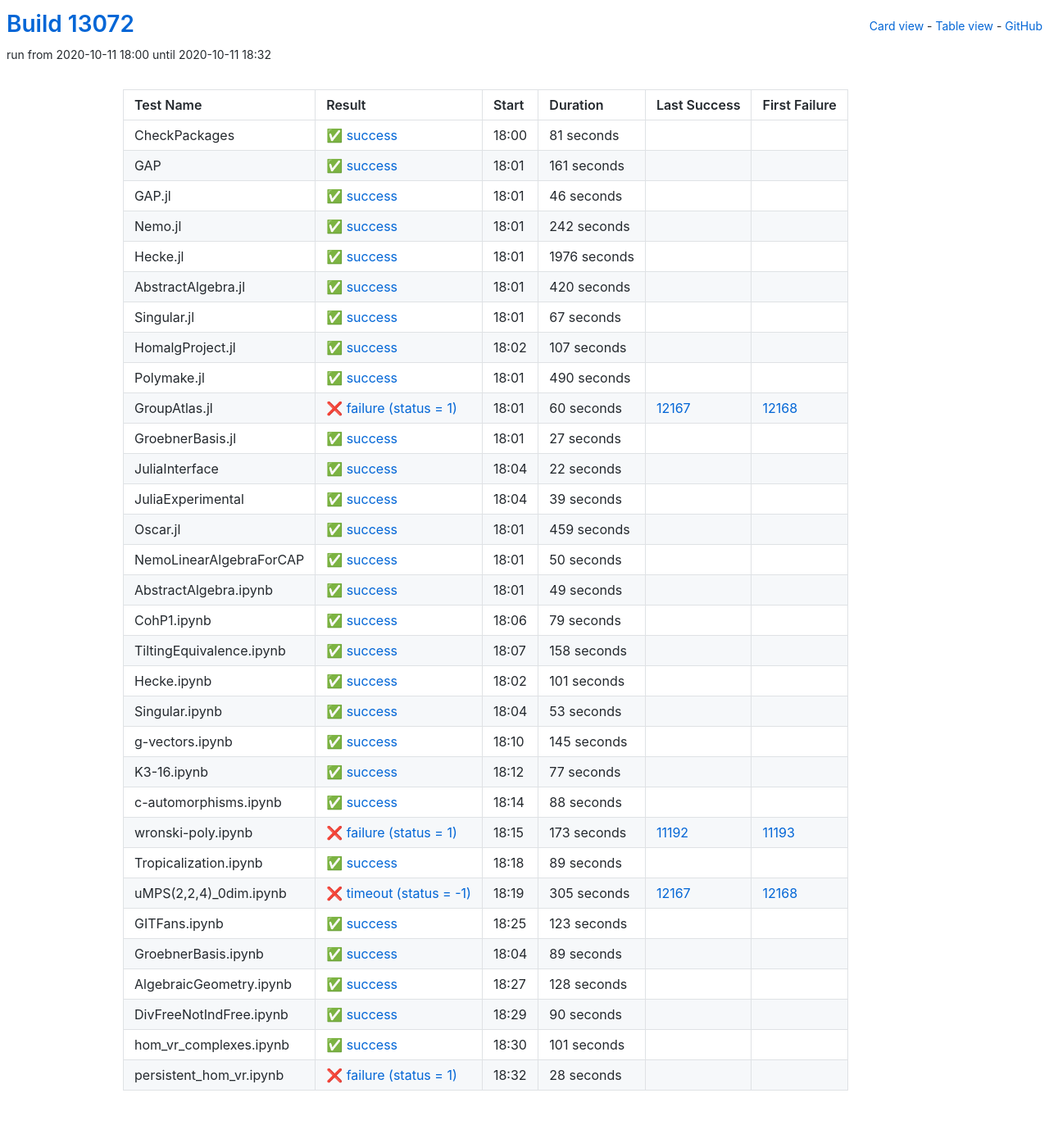
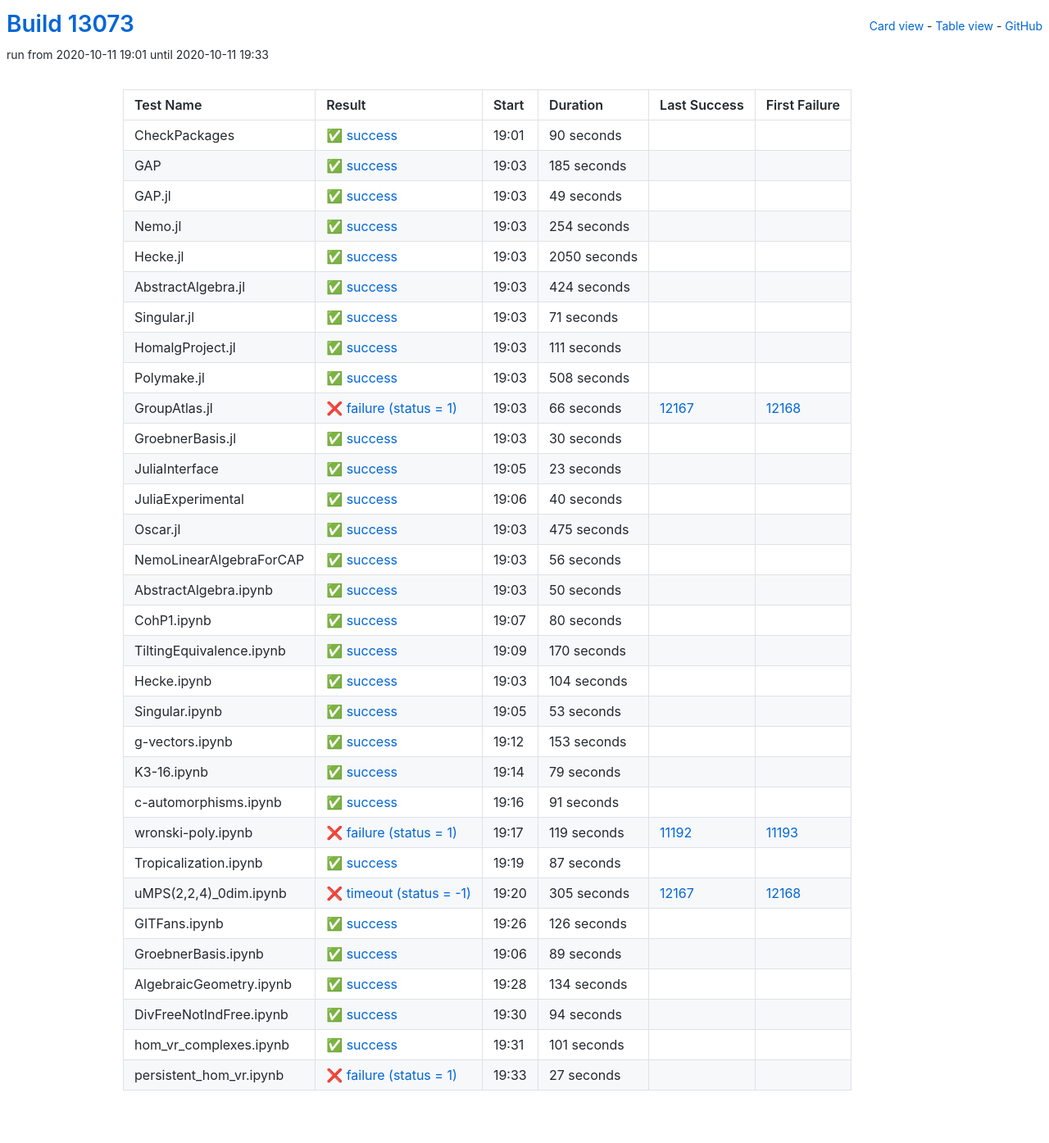
Before and after one commit to oscar-system/oscar-ci-status, a Jekyll site: the page built from table.html, in a window 1280 px wide. Shown: the whole page at 82% size. Built offline with Jekyll 4.4.1, drawn with Linux system fonts in a browser that asks for light colours.

Commit message:
Build #13073

```diff
--- a/_data/ci.yml
+++ b/_data/ci.yml
@@ -1,6 +1,6 @@
 ---
-build: 13072
-build_url: https://oscarci.mathematik.uni-kl.de/job/oscar/13072/
+build: 13073
+build_url: https://oscarci.mathematik.uni-kl.de/job/oscar/13073/
 job: oscar
 organization: oscar-system
 repo: oscar-ci-status
@@ -8,176 +8,188 @@
 tests:
 - name: CheckPackages
   id: checkpackages
-  log: https://oscarci.mathematik.uni-kl.de/job/oscar/13072/artifact/logs/build-13072/CheckPackages.log
-  start: 2020-10-11 18:00
+  log: https://oscarci.mathematik.uni-kl.de/job/oscar/13073/artifact/logs/build-13073/CheckPackages.log
+  start: 2020-10-11 19:01
   success: true
   exitcode: 0
   status: success
-  duration: 81
+  duration: 90
   last_success: false
   last_success_url:
   first_failure: false
   first_failure_url:
 - name: GAP
   id: gap
-  log: https://oscarci.mathematik.uni-kl.de/job/oscar/13072/artifact/logs/build-13072/GAP.log
-  start: 2020-10-11 18:01
+  log: https://oscarci.mathematik.uni-kl.de/job/oscar/13073/artifact/logs/build-13073/GAP.log
+  start: 2020-10-11 19:03
   success: true
   exitcode: 0
   status: success
-  duration: 161
+  duration: 185
   last_success: false
   last_success_url:
   first_failure: false
   first_failure_url:
 - name: GAP.jl
   id: gap-jl
-  log: https://oscarci.mathematik.uni-kl.de/job/oscar/13072/artifact/logs/build-13072/GAP.jl.log
-  start: 2020-10-11 18:01
+  log: https://oscarci.mathematik.uni-kl.de/job/oscar/13073/artifact/logs/build-13073/GAP.jl.log
+  start: 2020-10-11 19:03
   success: true
   exitcode: 0
   status: success
-  duration: 46
+  duration: 49
   last_success: false
   last_success_url:
   first_failure: false
   first_failure_url:
 - name: Nemo.jl
   id: nemo-jl
-  log: https://oscarci.mathematik.uni-kl.de/job/oscar/13072/artifact/logs/build-13072/Nemo.jl.log
-  start: 2020-10-11 18:01
+  log: https://oscarci.mathematik.uni-kl.de/job/oscar/13073/artifact/logs/build-13073/Nemo.jl.log
+  start: 2020-10-11 19:03
   success: true
   exitcode: 0
   status: success
-  duration: 242
+  duration: 254
   last_success: false
   last_success_url:
   first_failure: false
   first_failure_url:
 - name: Hecke.jl
   id: hecke-jl
-  log: https://oscarci.mathematik.uni-kl.de/job/oscar/13072/artifact/logs/build-13072/Hecke.jl.log
-  start: 2020-10-11 18:01
+  log: https://oscarci.mathematik.uni-kl.de/job/oscar/13073/artifact/logs/build-13073/Hecke.jl.log
+  start: 2020-10-11 19:03
   success: true
   exitcode: 0
   status: success
-  duration: 1976
+  duration: 2050
   last_success: false
   last_success_url:
   first_failure: false
   first_failure_url:
 - name: AbstractAlgebra.jl
   id: abstractalgebra-jl
-  log: https://oscarci.mathematik.uni-kl.de/job/oscar/13072/artifact/logs/build-13072/AbstractAlgebra.jl.log
-  start: 2020-10-11 18:01
+  log: https://oscarci.mathematik.uni-kl.de/job/oscar/13073/artifact/logs/build-13073/AbstractAlgebra.jl.log
+  start: 2020-10-11 19:03
   success: true
   exitcode: 0
   status: success
-  duration: 420
+  duration: 424
   last_success: false
   last_success_url:
   first_failure: false
   first_failure_url:
 - name: Singular.jl
   id: singular-jl
-  log: https://oscarci.mathematik.uni-kl.de/job/oscar/13072/artifact/logs/build-13072/Singular.jl.log
-  start: 2020-10-11 18:01
+  log: https://oscarci.mathematik.uni-kl.de/job/oscar/13073/artifact/logs/build-13073/Singular.jl.log
+  start: 2020-10-11 19:03
   success: true
   exitcode: 0
   status: success
-  duration: 67
+  duration: 71
   last_success: false
   last_success_url:
   first_failure: false
   first_failure_url:
 - name: HomalgProject.jl
   id: homalgproject-jl
-  log: https://oscarci.mathematik.uni-kl.de/job/oscar/13072/artifact/logs/build-13072/HomalgProject.jl.log
-  start: 2020-10-11 18:02
+  log: https://oscarci.mathematik.uni-kl.de/job/oscar/13073/artifact/logs/build-13073/HomalgProject.jl.log
+  start: 2020-10-11 19:03
   success: true
   exitcode: 0
   status: success
-  duration: 107
+  duration: 111
   last_success: false
   last_success_url:
   first_failure: false
   first_failure_url:
 - name: Polymake.jl
   id: polymake-jl
-  log: https://oscarci.mathematik.uni-kl.de/job/oscar/13072/artifact/logs/build-13072/Polymake.jl.log
-  start: 2020-10-11 18:01
+  log: https://oscarci.mathematik.uni-kl.de/job/oscar/13073/artifact/logs/build-13073/Polymake.jl.log
+  start: 2020-10-11 19:03
   success: true
   exitcode: 0
   status: success
-  duration: 490
+  duration: 508
   last_success: false
   last_success_url:
   first_failure: false
   first_failure_url:
 - name: GroupAtlas.jl
   id: groupatlas-jl
-  log: https://oscarci.mathematik.uni-kl.de/job/oscar/13072/artifact/logs/build-13072/GroupAtlas.jl.log
-  start: 2020-10-11 18:01
+  log: https://oscarci.mathematik.uni-kl.de/job/oscar/13073/artifact/logs/build-13073/GroupAtlas.jl.log
+  start: 2020-10-11 19:03
   success: false
   exitcode: 1
   status: failure
-  duration: 60
+  duration: 66
   last_success: 12167
   last_success_url: https://oscarci.mathematik.uni-kl.de/job/oscar/12167/
   first_failure: 12168
   first_failure_url: https://oscarci.mathematik.uni-kl.de/job/oscar/12168/
 - name: GroebnerBasis.jl
   id: groebnerbasis-jl
-  log: https://oscarci.mathematik.uni-kl.de/job/oscar/13072/artifact/logs/build-13072/GroebnerBasis.jl.log
-  start: 2020-10-11 18:01
+  log: https://oscarci.mathematik.uni-kl.de/job/oscar/13073/artifact/logs/build-13073/GroebnerBasis.jl.log
+  start: 2020-10-11 19:03
   success: true
   exitcode: 0
   status: success
-  duration: 27
+  duration: 30
   last_success: false
   last_success_url:
   first_failure: false
   first_failure_url:
 - name: JuliaInterface
   id: juliainterface
-  log: https://oscarci.mathematik.uni-kl.de/job/oscar/13072/artifact/logs/build-13072/JuliaInterface.log
-  start: 2020-10-11 18:04
+  log: https://oscarci.mathematik.uni-kl.de/job/oscar/13073/artifact/logs/build-13073/JuliaInterface.log
+  start: 2020-10-11 19:05
   success: true
   exitcode: 0
   status: success
-  duration: 22
+  duration: 23
   last_success: false
   last_success_url:
   first_failure: false
   first_failure_url:
 - name: JuliaExperimental
   id: juliaexperimental
-  log: https://oscarci.mathematik.uni-kl.de/job/oscar/13072/artifact/logs/build-13072/JuliaExperimental.log
-  start: 2020-10-11 18:04
+  log: https://oscarci.mathematik.uni-kl.de/job/oscar/13073/artifact/logs/build-13073/JuliaExperimental.log
+  start: 2020-10-11 19:06
   success: true
   exitcode: 0
   status: success
-  duration: 39
+  duration: 40
   last_success: false
   last_success_url:
   first_failure: false
   first_failure_url:
 - name: Oscar.jl
   id: oscar-jl
-  log: https://oscarci.mathematik.uni-kl.de/job/oscar/13072/artifact/logs/build-13072/Oscar.jl.log
-  start: 2020-10-11 18:01
+  log: https://oscarci.mathematik.uni-kl.de/job/oscar/13073/artifact/logs/build-13073/Oscar.jl.log
+  start: 2020-10-11 19:03
   success: true
   exitcode: 0
   status: success
-  duration: 459
+  duration: 475
   last_success: false
   last_success_url:
   first_failure: false
   first_failure_url:
 - name: NemoLinearAlgebraForCAP
   id: nemolinearalgebraforcap
-  log: https://oscarci.mathematik.uni-kl.de/job/oscar/13072/artifact/logs/build-13072/NemoLinearAlgebraForCAP.log
-  start: 2020-10-11 18:01
+  log: https://oscarci.mathematik.uni-kl.de/job/oscar/13073/artifact/logs/build-13073/NemoLinearAlgebraForCAP.log
+  start: 2020-10-11 19:03
+  success: true
+  exitcode: 0
+  status: success
+  duration: 56
+  last_success: false
+  last_success_url:
+  first_failure: false
+  first_failure_url:
+- name: AbstractAlgebra.ipynb
+  id: abstractalgebra-ipynb
+  log: https://oscarci.mathematik.uni-kl.de/job/oscar/13073/artifact/logs/build-13073/AbstractAlgebra.ipynb.log
+  start: 2020-10-11 19:03
   success: true
   exitcode: 0
   status: success
@@ -186,58 +198,46 @@
   last_success_url:
   first_failure: false
   first_failure_url:
-- name: AbstractAlgebra.ipynb
-  id: abstractalgebra-ipynb
-  log: https://oscarci.mathematik.uni-kl.de/job/oscar/13072/artifact/logs/build-13072/AbstractAlgebra.ipynb.log
-  start: 2020-10-11 18:01
+- name: CohP1.ipynb
+  id: cohp1-ipynb
+  log: https://oscarci.mathematik.uni-kl.de/job/oscar/13073/artifact/logs/build-13073/CohP1.ipynb.log
+  start: 2020-10-11 19:07
   success: true
   exitcode: 0
   status: success
-  duration: 49
-  last_success: false
-  last_success_url:
-  first_failure: false
-  first_failure_url:
-- name: CohP1.ipynb
-  id: cohp1-ipynb
-  log: https://oscarci.mathematik.uni-kl.de/job/oscar/13072/artifact/logs/build-13072/CohP1.ipynb.log
-  start: 2020-10-11 18:06
-  success: true
-  exitcode: 0
-  status: success
-  duration: 79
+  duration: 80
   last_success: false
   last_success_url:
   first_failure: false
   first_failure_url:
 - name: TiltingEquivalence.ipynb
   id: tiltingequivalence-ipynb
-  log: https://oscarci.mathematik.uni-kl.de/job/oscar/13072/artifact/logs/build-13072/TiltingEquivalence.ipynb.log
-  start: 2020-10-11 18:07
+  log: https://oscarci.mathematik.uni-kl.de/job/oscar/13073/artifact/logs/build-13073/TiltingEquivalence.ipynb.log
+  start: 2020-10-11 19:09
   success: true
   exitcode: 0
   status: success
-  duration: 158
+  duration: 170
   last_success: false
   last_success_url:
   first_failure: false
   first_failure_url:
 - name: Hecke.ipynb
   id: hecke-ipynb
-  log: https://oscarci.mathematik.uni-kl.de/job/oscar/13072/artifact/logs/build-13072/Hecke.ipynb.log
-  start: 2020-10-11 18:02
+  log: https://oscarci.mathematik.uni-kl.de/job/oscar/13073/artifact/logs/build-13073/Hecke.ipynb.log
+  start: 2020-10-11 19:03
   success: true
   exitcode: 0
   status: success
-  duration: 101
+  duration: 104
   last_success: false
   last_success_url:
   first_failure: false
   first_failure_url:
 - name: Singular.ipynb
   id: singular-ipynb
-  log: https://oscarci.mathematik.uni-kl.de/job/oscar/13072/artifact/logs/build-13072/Singular.ipynb.log
-  start: 2020-10-11 18:04
+  log: https://oscarci.mathematik.uni-kl.de/job/oscar/13073/artifact/logs/build-13073/Singular.ipynb.log
+  start: 2020-10-11 19:05
   success: true
   exitcode: 0
   status: success
@@ -248,68 +248,68 @@
   first_failure_url:
 - name: g-vectors.ipynb
   id: g-vectors-ipynb
-  log: https://oscarci.mathematik.uni-kl.de/job/oscar/13072/artifact/logs/build-13072/g-vectors.ipynb.log
-  start: 2020-10-11 18:10
+  log: https://oscarci.mathematik.uni-kl.de/job/oscar/13073/artifact/logs/build-13073/g-vectors.ipynb.log
+  start: 2020-10-11 19:12
   success: true
   exitcode: 0
   status: success
-  duration: 145
+  duration: 153
   last_success: false
   last_success_url:
   first_failure: false
   first_failure_url:
 - name: K3-16.ipynb
   id: k3-16-ipynb
-  log: https://oscarci.mathematik.uni-kl.de/job/oscar/13072/artifact/logs/build-13072/K3-16.ipynb.log
-  start: 2020-10-11 18:12
+  log: https://oscarci.mathematik.uni-kl.de/job/oscar/13073/artifact/logs/build-13073/K3-16.ipynb.log
+  start: 2020-10-11 19:14
   success: true
   exitcode: 0
   status: success
-  duration: 77
+  duration: 79
   last_success: false
   last_success_url:
   first_failure: false
   first_failure_url:
 - name: c-automorphisms.ipynb
   id: c-automorphisms-ipynb
-  log: https://oscarci.mathematik.uni-kl.de/job/oscar/13072/artifact/logs/build-13072/c-automorphisms.ipynb.log
-  start: 2020-10-11 18:14
+  log: https://oscarci.mathematik.uni-kl.de/job/oscar/13073/artifact/logs/build-13073/c-automorphisms.ipynb.log
+  start: 2020-10-11 19:16
   success: true
   exitcode: 0
   status: success
-  duration: 88
+  duration: 91
   last_success: false
   last_success_url:
   first_failure: false
   first_failure_url:
 - name: wronski-poly.ipynb
   id: wronski-poly-ipynb
-  log: https://oscarci.mathematik.uni-kl.de/job/oscar/13072/artifact/logs/build-13072/wronski-poly.ipynb.log
-  start: 2020-10-11 18:15
+  log: https://oscarci.mathematik.uni-kl.de/job/oscar/13073/artifact/logs/build-13073/wronski-poly.ipynb.log
+  start: 2020-10-11 19:17
   success: false
   exitcode: 1
   status: failure
-  duration: 173
+  duration: 119
   last_success: 11192
   last_success_url: https://oscarci.mathematik.uni-kl.de/job/oscar/11192/
   first_failure: 11193
   first_failure_url: https://oscarci.mathematik.uni-kl.de/job/oscar/11193/
 - name: Tropicalization.ipynb
   id: tropicalization-ipynb
-  log: https://oscarci.mathematik.uni-kl.de/job/oscar/13072/artifact/logs/build-13072/Tropicalization.ipynb.log
-  start: 2020-10-11 18:18
+  log: https://oscarci.mathematik.uni-kl.de/job/oscar/13073/artifact/logs/build-13073/Tropicalization.ipynb.log
+  start: 2020-10-11 19:19
   success: true
   exitcode: 0
   status: success
-  duration: 89
+  duration: 87
   last_success: false
   last_success_url:
   first_failure: false
   first_failure_url:
 - name: uMPS(2,2,4)_0dim.ipynb
   id: umps-2-2-4-0dim-ipynb
-  log: https://oscarci.mathematik.uni-kl.de/job/oscar/13072/artifact/logs/build-13072/uMPS-2-2-4-_0dim.ipynb.log
-  start: 2020-10-11 18:19
+  log: https://oscarci.mathematik.uni-kl.de/job/oscar/13073/artifact/logs/build-13073/uMPS-2-2-4-_0dim.ipynb.log
+  start: 2020-10-11 19:20
   success: false
   exitcode: -1
   status: timeout
@@ -320,20 +320,20 @@
   first_failure_url: https://oscarci.mathematik.uni-kl.de/job/oscar/12168/
 - name: GITFans.ipynb
   id: gitfans-ipynb
-  log: https://oscarci.mathematik.uni-kl.de/job/oscar/13072/artifact/logs/build-13072/GITFans.ipynb.log
-  start: 2020-10-11 18:25
+  log: https://oscarci.mathematik.uni-kl.de/job/oscar/13073/artifact/logs/build-13073/GITFans.ipynb.log
+  start: 2020-10-11 19:26
   success: true
   exitcode: 0
   status: success
-  duration: 123
+  duration: 126
   last_success: false
   last_success_url:
   first_failure: false
   first_failure_url:
 - name: GroebnerBasis.ipynb
   id: groebnerbasis-ipynb
-  log: https://oscarci.mathematik.uni-kl.de/job/oscar/13072/artifact/logs/build-13072/GroebnerBasis.ipynb.log
-  start: 2020-10-11 18:04
+  log: https://oscarci.mathematik.uni-kl.de/job/oscar/13073/artifact/logs/build-13073/GroebnerBasis.ipynb.log
+  start: 2020-10-11 19:06
   success: true
   exitcode: 0
   status: success
@@ -344,32 +344,32 @@
   first_failure_url:
 - name: AlgebraicGeometry.ipynb
   id: algebraicgeometry-ipynb
-  log: https://oscarci.mathematik.uni-kl.de/job/oscar/13072/artifact/logs/build-13072/AlgebraicGeometry.ipynb.log
-  start: 2020-10-11 18:27
+  log: https://oscarci.mathematik.uni-kl.de/job/oscar/13073/artifact/logs/build-13073/AlgebraicGeometry.ipynb.log
+  start: 2020-10-11 19:28
   success: true
   exitcode: 0
   status: success
-  duration: 128
+  duration: 134
   last_success: false
   last_success_url:
   first_failure: false
   first_failure_url:
 - name: DivFreeNotIndFree.ipynb
   id: divfreenotindfree-ipynb
-  log: https://oscarci.mathematik.uni-kl.de/job/oscar/13072/artifact/logs/build-13072/DivFreeNotIndFree.ipynb.log
-  start: 2020-10-11 18:29
+  log: https://oscarci.mathematik.uni-kl.de/job/oscar/13073/artifact/logs/build-13073/DivFreeNotIndFree.ipynb.log
+  start: 2020-10-11 19:30
   success: true
   exitcode: 0
   status: success
-  duration: 90
+  duration: 94
   last_success: false
   last_success_url:
   first_failure: false
   first_failure_url:
 - name: hom_vr_complexes.ipynb
   id: hom-vr-complexes-ipynb
-  log: https://oscarci.mathematik.uni-kl.de/job/oscar/13072/artifact/logs/build-13072/hom_vr_complexes.ipynb.log
-  start: 2020-10-11 18:30
+  log: https://oscarci.mathematik.uni-kl.de/job/oscar/13073/artifact/logs/build-13073/hom_vr_complexes.ipynb.log
+  start: 2020-10-11 19:31
   success: true
   exitcode: 0
   status: success
@@ -380,12 +380,12 @@
   first_failure_url:
 - name: persistent_hom_vr.ipynb
   id: persistent-hom-vr-ipynb
-  log: https://oscarci.mathematik.uni-kl.de/job/oscar/13072/artifact/logs/build-13072/persistent_hom_vr.ipynb.log
-  start: 2020-10-11 18:32
+  log: https://oscarci.mathematik.uni-kl.de/job/oscar/13073/artifact/logs/build-13073/persistent_hom_vr.ipynb.log
+  start: 2020-10-11 19:33
   success: false
   exitcode: 1
   status: failure
-  duration: 28
+  duration: 27
   last_success: false
   last_success_url:
   first_failure: false
```
Also changed, not shown: README.md.
